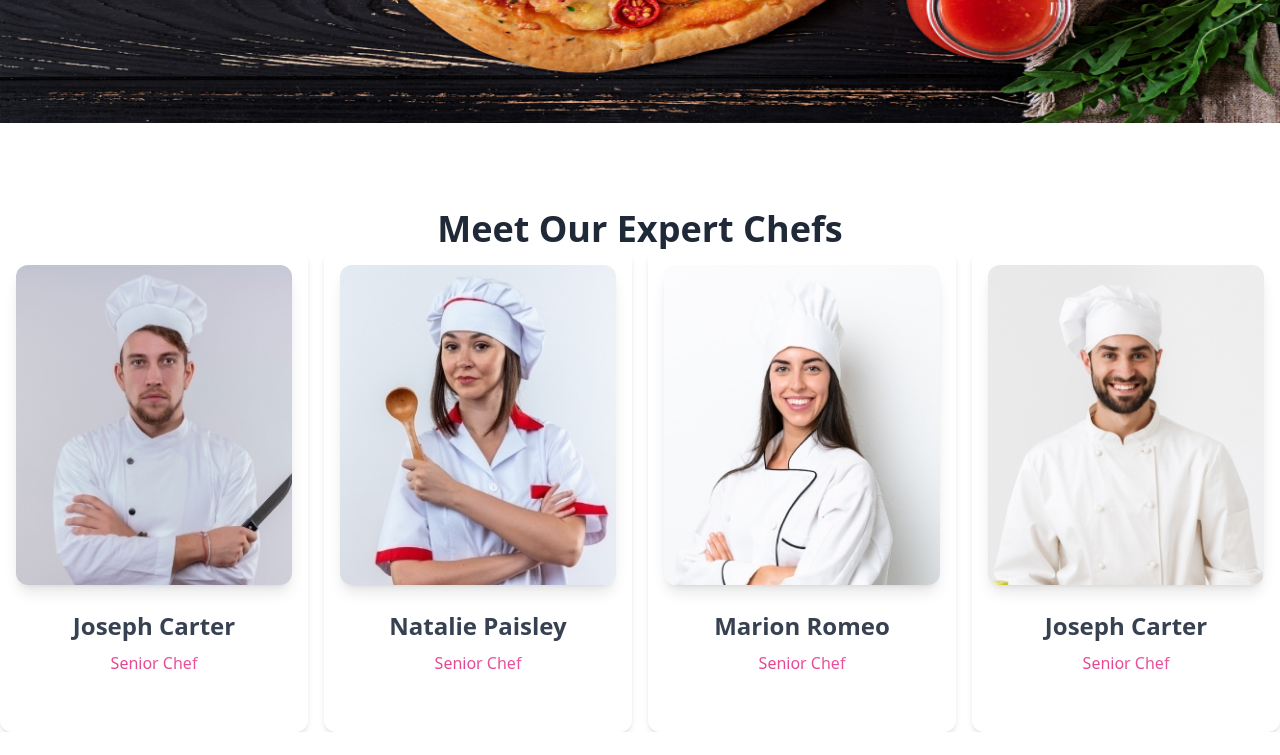
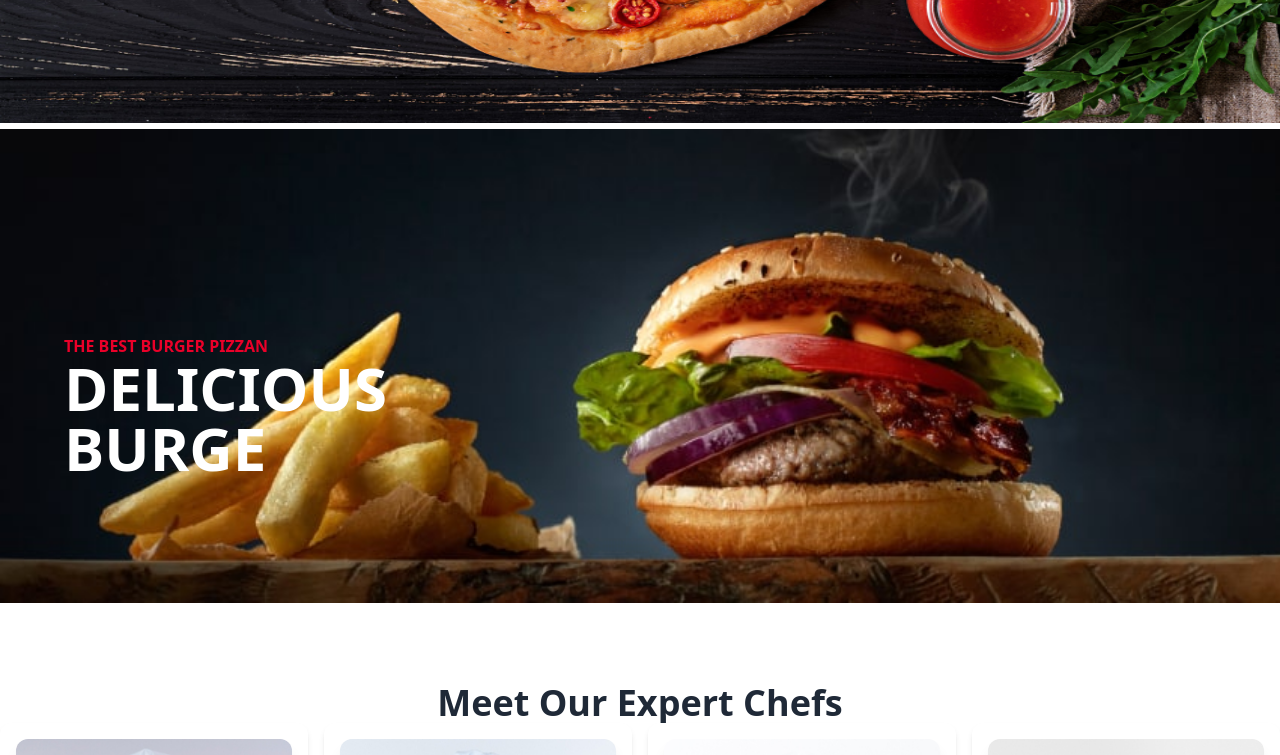
Before and after one commit to pantho0/pizzan-client, a React (Vite) app: page / in a window 1280 px wide. Shown: the part 600-1355 px from the top of the page. Before the commit the page ends 1332 px from the top, so only its background shows below. Built offline with nearby package versions, Linux system fonts and the light colour scheme.

Commit message:
promotionl section added

```diff
--- a/src/Pages/Home/Home.jsx
+++ b/src/Pages/Home/Home.jsx
@@ -3,6 +3,7 @@ import Chef1 from '../../../public/chef1.jpg'
 import Chef2 from '../../../public/chef2.jpg'
 import Chef3 from '../../../public/chef3.jpg'
 import Chef4 from '../../../public/chef4.jpg'
+import Burger from '../../../public/burgercover.jpg'
 
 const Home = () => {
     return (
@@ -45,7 +46,15 @@ const Home = () => {
             </div>
             {/* Promotional Offers */}
             <div>
-
+                <div className='relative'>
+                    <div>
+                    <img className='w-full object-contain' src={Burger} alt="" />
+                    </div>
+                   <div className='absolute top-1/2 left-16'>
+                   <p className='-translate-y-8 text-[#EB0029] font-bold'>THE BEST BURGER PIZZAN</p>
+                   <h2 className='text-6xl font-extrabold text-white -translate-y-8'>DELICIOUS <br /> BURGE</h2>
+                   </div>
+                </div>
             </div>
             {/*Expert Chefs*/}
             <div className='mt-20 max-w-7xl mx-auto'>
```
